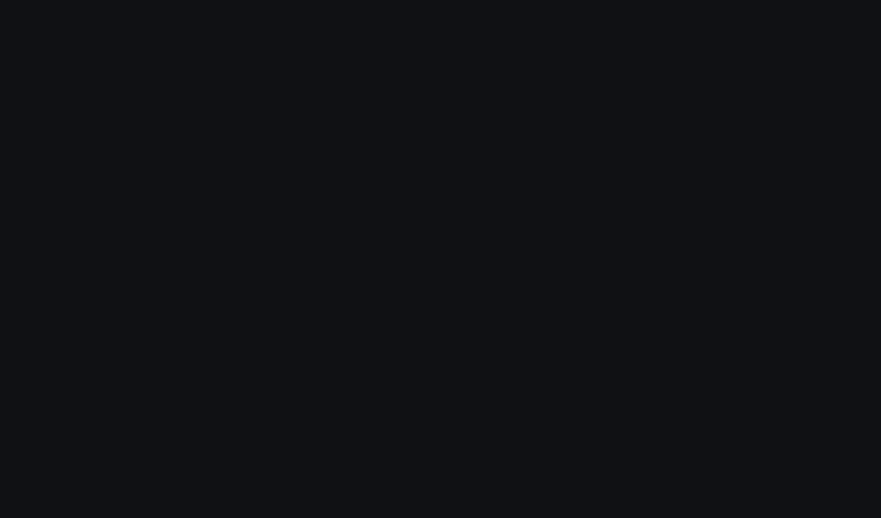
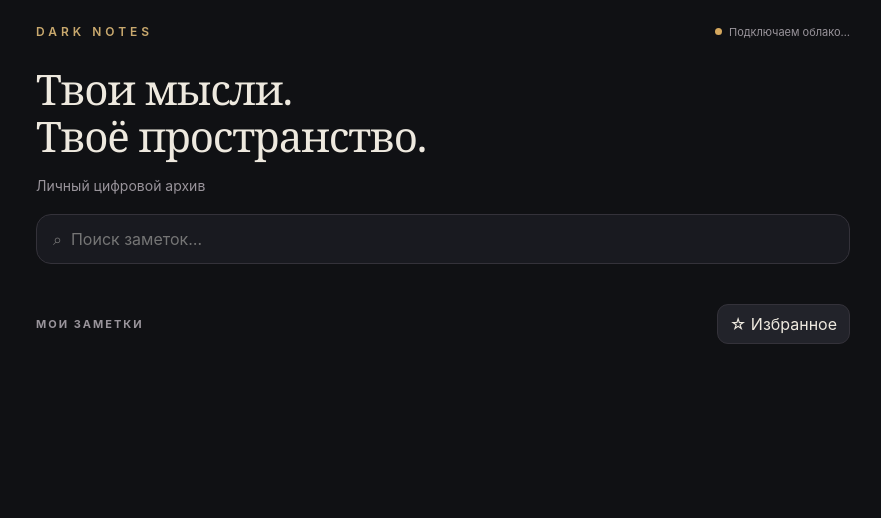
Before and after one commit to meriihem/dark-notes, a website: page index.html in a window 1280 px wide. Shown: the top 518 px of the page, without its empty margins (197-1078 px from the left). Drawn offline with Linux system fonts and the light colour scheme; no server answers.

Commit message:
Show app immediately while cloud sync initializes

```diff
--- a/index.html
+++ b/index.html
@@ -39,7 +39,7 @@ const $=id=>document.getElementById(id);let app,auth,db,uid,stopListening,notes=
 const defaultConfig={apiKey:'AIzaSyBsmH4aGjktykJWmB2OH4UjesOub1KdUs0',authDomain:'dark-notes-939ce.firebaseapp.com',projectId:'dark-notes-939ce',storageBucket:'dark-notes-939ce.firebasestorage.app',messagingSenderId:'122903935346',appId:'1:122903935346:web:272821e11adea3d601c5eb',measurementId:'G-HRL4JVXR77'};
 function showToast(m){$('toast').textContent=m;$('toast').classList.remove('hidden');setTimeout(()=>$('toast').classList.add('hidden'),2800)}function showSetup(){$('setup').classList.remove('hidden');$('app').classList.add('hidden');$('add').classList.add('hidden');document.querySelector('.bottom-nav')?.classList.add('hidden')}function showApp(){$('setup').classList.add('hidden');$('app').classList.remove('hidden');$('add').classList.remove('hidden');document.querySelector('.bottom-nav')?.classList.remove('hidden')}
 function readConfig(raw){let c=raw.trim().replace(/^const\s+\w+\s*=\s*/,'').replace(/;\s*$/,'');try{return JSON.parse(c)}catch{}c=c.replace(/([{,]\s*)([A-Za-z_$][\w$]*)\s*:/g,'$1"$2":').replace(/,\s*}/g,'}');return JSON.parse(c)}
-async function connect(cfg){if(!cfg.apiKey||!cfg.projectId||!cfg.appId)throw Error('В конфигурации не хватает обязательных полей');app=initializeApp(cfg);auth=getAuth(app);db=getFirestore(app);try{await enableIndexedDbPersistence(db)}catch(e){console.info('Offline cache',e.code)}await signInAnonymously(auth);onAuthStateChanged(auth,async user=>{if(!user)return;uid=user.uid;$('status').textContent='Облако подключено';try{const pref=await getDoc(doc(db,'users',uid,'preferences','appearance'));if(pref.exists())appearance={...appearance,...pref.data()};applyAppearance()}catch(e){console.warn('Appearance preferences',e)}if(stopListening)stopListening();const q=query(collection(db,'users',uid,'notes'),orderBy('updatedAt','desc'));stopListening=onSnapshot(q,s=>{notes=s.docs.map(d=>({id:d.id,...d.data(),updatedAt:d.data().updatedAt?.toDate?.()||new Date()}));render()},e=>{console.error(e);$('status').textContent='Ошибка синхронизации';showToast('Ошибка загрузки: '+e.message)});showApp()})}
+async function connect(cfg){if(!cfg.apiKey||!cfg.projectId||!cfg.appId)throw Error('В конфигурации не хватает обязательных полей');app=initializeApp(cfg);auth=getAuth(app);db=getFirestore(app);try{await enableIndexedDbPersistence(db)}catch(e){console.info('Offline cache',e.code)}showApp();$('status').textContent='Подключаем облако…';let authRequested=false;onAuthStateChanged(auth,async user=>{if(!user){if(!auth.currentUser&&!authRequested){authRequested=true;signInAnonymously(auth).catch(e=>{console.error(e);$('status').textContent='Нет подключения';showToast('Не удалось войти в облако: '+e.message)})}return}uid=user.uid;$('status').textContent='Загружаем архив…';try{const pref=await getDoc(doc(db,'users',uid,'preferences','appearance'));if(pref.exists())appearance={...appearance,...pref.data()};applyAppearance()}catch(e){console.warn('Appearance preferences',e)}if(stopListening)stopListening();const q=query(collection(db,'users',uid,'notes'),orderBy('updatedAt','desc'));stopListening=onSnapshot(q,s=>{notes=s.docs.map(d=>({id:d.id,...d.data(),updatedAt:d.data().updatedAt?.toDate?.()||new Date()}));$('status').textContent='Облако подключено';render()},e=>{console.error(e);$('status').textContent='Ошибка синхронизации';showToast('Ошибка загрузки: '+e.message)})})}
 $('connect').onclick=async()=>{try{const c=readConfig($('config').value);localStorage.setItem('darkNotesFirebaseConfig',JSON.stringify(c));await connect(c)}catch(e){showToast('Ошибка: '+e.message)}};
 function cleanHtml(html){const docm=new DOMParser().parseFromString(html,'text/html');const allowed=new Set(['B','STRONG','I','EM','U','S','STRIKE','UL','OL','LI','BR','P','DIV','H2','H3','BLOCKQUOTE','HR']);function walk(root){[...root.childNodes].forEach(n=>{if(n.nodeType===1){if(!allowed.has(n.tagName)){n.replaceWith(...n.childNodes);return} [...n.attributes].forEach(a=>n.removeAttribute(a.name));walk(n)}else if(n.nodeType!==3)n.remove()})}walk(docm.body);return docm.body.innerHTML}
 function plainText(html){const d=new DOMParser().parseFromString(html,'text/html');return d.body.textContent||''}
```
